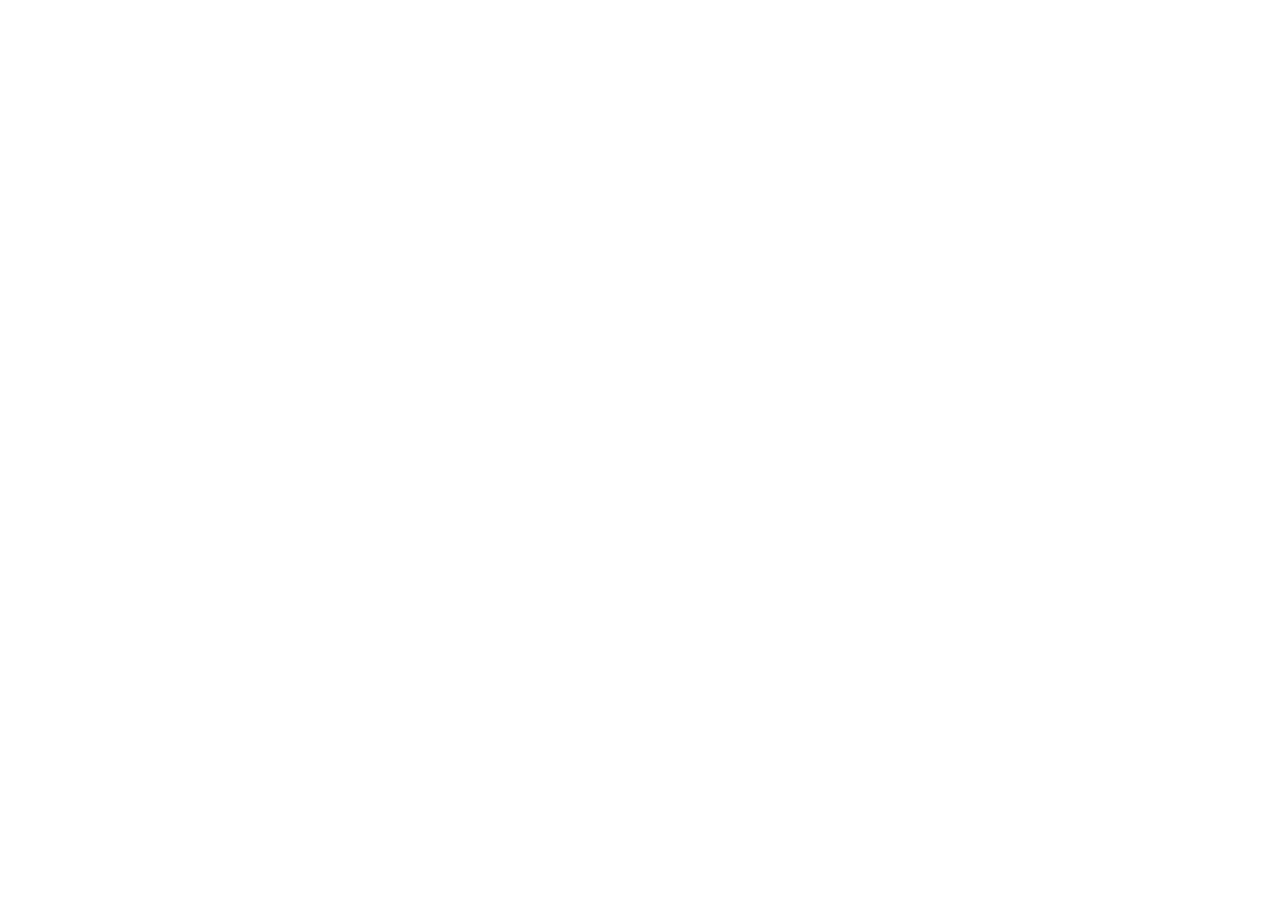
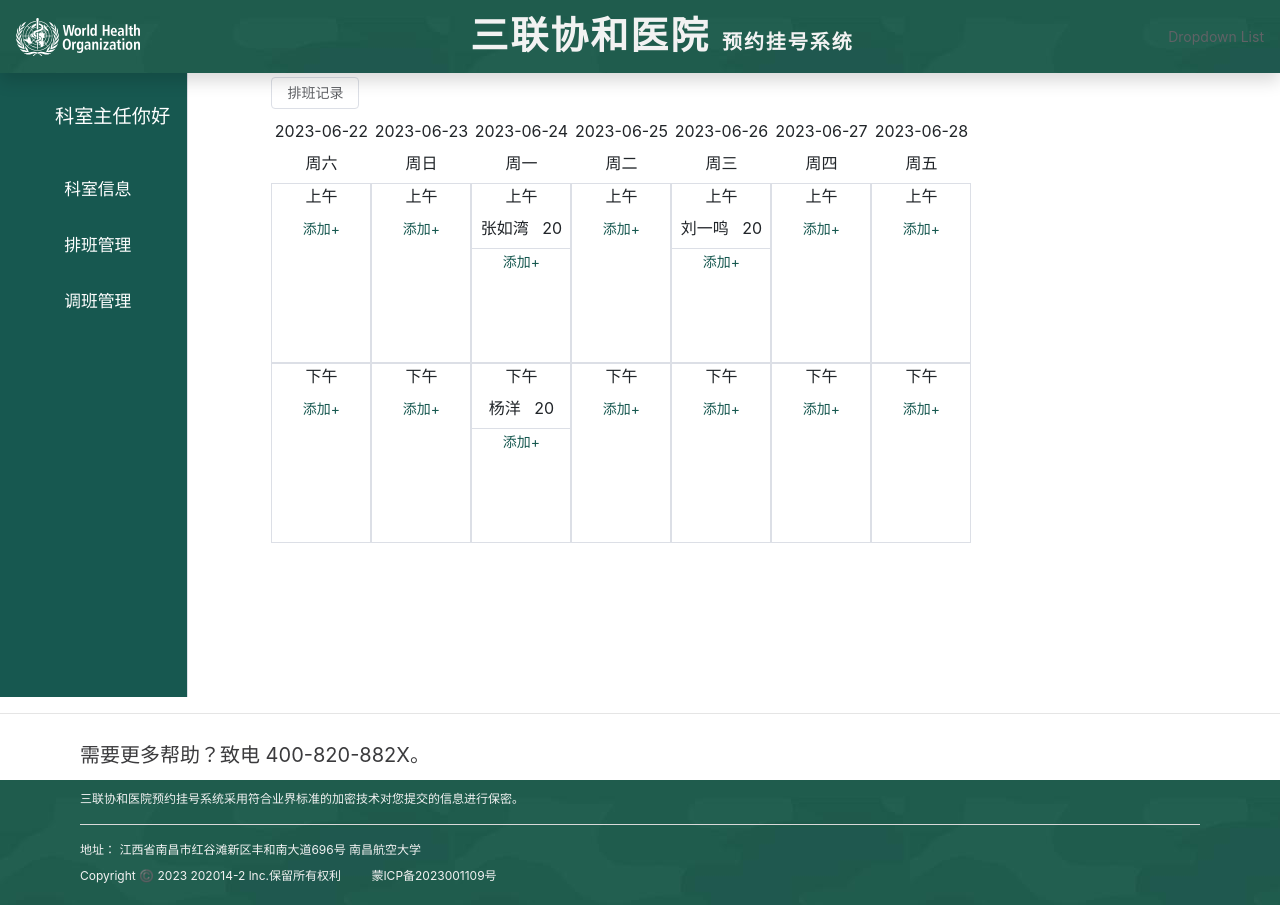
Before and after one commit to 20201422/TripleUnionHospitalRegistrationSystem-client, a Vue app: page /departmentHeaderMain/arrangement in a window 1280 px wide. Before the commit this address had no page. Before the commit the page ends 800 px from the top, so only its background shows below. Built offline with nearby package versions, Linux system fonts and the light colour scheme.

Commit message:
新增基础界面

```diff
--- a/src/components/arrangementTable.vue
+++ b/src/components/departmentHeader/arrangement.vue
@@ -1,5 +1,9 @@
 <template>
     <div class="frame">
+        <el-button >排班记录</el-button>
+        <div style="margin-bottom: 10px ;clear: both;">
+
+        </div>
         <div v-for="dateInfo in date" class="arrangementtable">
             <div id="oneDay" class="oneday">
                 <div id='date'>
@@ -17,7 +21,7 @@
                         </div>
                     </div>
 
-                    <el-text class="button_text" type="primary">添加+</el-text>
+                    <el-text class="button_text" type="primary" @click="addArrangement(dateInfo.time, '上午')">添加+</el-text>
                 </div>
                 <div id='pm' class="halfday">
                     <label>下午</label>
@@ -30,11 +34,35 @@
                         </div>
                     </div>
 
-                    <el-text class="button_text" type="primary">添加+</el-text>
+                    <el-text class="button_text" type="primary" @click="addArrangement(dateInfo.time, '下午')">添加+</el-text>
                 </div>
             </div>
         </div>
     </div>
+    <div style="margin-bottom: 50px ;clear: both;"></div>
+
+    <el-dialog v-model="addVisible" style="min-height: 300px;" width="50%" title="添加排班" append-to-body draggable="true">
+        <el-text size="large">{{ this.selectedDate }}</el-text>&nbsp;&nbsp;
+        <el-text size="large">{{ this.selectedAmOrPm }}</el-text><br><br>
+
+        <el-select v-model="selectedDoctor" clearable placeholder="选择医生">
+            <el-option v-for="doctor in doctors" :key="doctor.doctorId" :label="doctor.doctorName"
+                :value="doctor.doctorName" />
+        </el-select>
+        &nbsp;&nbsp;
+        <el-select v-model="selectedConsultingRoom" clearable placeholder="选择诊室">
+            <el-option v-for="room in consultingRooms" :key="room.consultingRoomId" :label="room.consultingRoomName"
+                :value="room.consultingRoomName" />
+        </el-select>
+        <br><br>
+        <el-text size="large">设置号源数量</el-text><br><br>
+        <el-input-number v-model="numberSourceNum" :min="1" :max="30" />
+
+        <div style="margin-left: 81%;margin-top: 10px;">
+            <el-button type="primary" @click="confirmAdd">确认</el-button>
+            <el-button @click="cancel">取消</el-button>
+        </div>
+    </el-dialog>
 </template>
 
 <script>
@@ -47,7 +75,14 @@
             week: ['周六', '周日', '周一', '周二', '周三', '周四', '周五'],
             date: [],
             arrangementInfo: [],
-
+            addVisible: false,
+            selectedDate: '',
+            selectedAmOrPm: '',
+            selectedDoctor: '',
+            selectedConsultingRoom: '',
+            doctors: [],
+            consultingRooms: [],
+            numberSourceNum: '',
 
             button_color2: Global_color.button_color,
         }
@@ -62,11 +97,11 @@
             { time: this.time[5], week: this.week[5] },
             { time: this.time[6], week: this.week[6] },
         ],
-        this.arrangementInfo = [
-            { arrangementId: 1, doctorName: '张如湾', numberSourceDate: '2023-06-24', amOrPm: '上午', numberSourceNumber: 20 },
-            { arrangementId: 1, doctorName: '杨洋', numberSourceDate: '2023-06-24', amOrPm: '下午', numberSourceNumber: 20 },
-            { arrangementId: 1, doctorName: '刘一鸣', numberSourceDate: '2023-06-26', amOrPm: '上午', numberSourceNumber: 20 }
-        ]
+            this.arrangementInfo = [
+                { arrangementId: 1, doctorName: '张如湾', numberSourceDate: '2023-06-24', amOrPm: '上午', numberSourceNumber: 20 },
+                { arrangementId: 1, doctorName: '杨洋', numberSourceDate: '2023-06-24', amOrPm: '下午', numberSourceNumber: 20 },
+                { arrangementId: 1, doctorName: '刘一鸣', numberSourceDate: '2023-06-26', amOrPm: '上午', numberSourceNumber: 20 }
+            ]
     },
     methods: {
         getNowDate() {
@@ -97,7 +132,31 @@
                 seconds = "0" + seconds;
             }
             this.nowTime = year + "-" + month + "-" + day + " " + hour + sign2 + minutes + sign2 + seconds;
-        }
+        },
+
+        addArrangement(date, amOrPm) {
+            this.addVisible = true;
+            this.selectedDate = date;
+            this.selectedAmOrPm = amOrPm;
+            this.doctors = [
+                { doctorId: 1, doctorName: '医生1' },
+                { doctorId: 2, doctorName: '医生2' },
+                { doctorId: 3, doctorName: '医生3' },
+                { doctorId: 4, doctorName: '医生4' },
+            ],
+                this.consultingRooms = [
+                    { consultingRoomId: 1, consultingRoomName: '诊室1' },
+                    { consultingRoomId: 2, consultingRoomName: '诊室2' },
+                    { consultingRoomId: 3, consultingRoomName: '诊室3' },
+                    { consultingRoomId: 4, consultingRoomName: '诊室4' },
+                ]
+        },
+        confirmAdd(){
+            location.reload()
+        },
+        cancel() {
+            this.addVisible = false
+        },
     },
 
 }
@@ -109,7 +168,7 @@
 }
 
 .frame {
-    margin-left: 25%;
+    margin-left: 5%;
     margin-top: 5%;
 }
 
@@ -140,7 +199,8 @@
 .button_text:hover {
     cursor: pointer;
 }
-.itemInfo{
+
+.itemInfo {
     cursor: pointer;
     border-bottom: 1px solid var(--el-border-color);
 }
--- /dev/null
+++ b/src/components/departmentHeader/departmentHeaderMain.vue
@@ -0,0 +1,61 @@
+<template>
+    <Header></Header>
+    <div class="row">
+        <div class="col-2">
+            <el-menu style="height: 625px; margin-top: 48px;" active-text-color="#ffd04b" background-color="#175850"
+                text-color="#fff">
+                <label style="color: white; font-size: larger;margin: 30px 0px 30px 55px;">科室主任你好</label>
+                <el-menu-item index="1">
+                    <router-link to='/departmentHeaderMain/introduction' class="navs">科室信息</router-link>
+                </el-menu-item>
+                <el-menu-item index="2">
+                    <router-link to='/departmentHeaderMain/arrangement' class="navs">排班管理</router-link>
+                </el-menu-item>
+                <el-menu-item index="3">
+                    <router-link to='/departmentHeaderMain/introduction' class="navs">调班管理</router-link>
+                </el-menu-item>
+
+            </el-menu>
+        </div>
+        <div class="col-10">
+            <router-view></router-view>
+        </div>
+    </div>
+    <Footer></Footer>
+</template>
+
+<script>
+import Header from "@/components/communion/Header.vue";
+import Footer from "@/components/communion/Footer.vue";
+
+export default {
+    components: {
+        Header,
+        Footer,
+    },
+    data() {
+        return {
+
+        }
+    },
+    methods: {
+
+    }
+}
+</script>
+
+<style scoped>
+.navs {
+    font-size: larger;
+    color: white;
+    text-align: center;
+    display: inline-block;
+    padding: 0.5rem 1rem;
+    padding-left: 30%;
+    transition: all 0.15s;
+}
+
+.navs:hover {
+    text-decoration: none;
+}
+</style>
--- /dev/null
+++ b/src/components/departmentHeader/introduction.vue
@@ -0,0 +1,5 @@
+<template>
+    <div>
+        <label style="margin-top: 50px;">科室信息</label>
+    </div>
+</template>
--- a/src/router/index.js
+++ b/src/router/index.js
@@ -2,7 +2,9 @@
 
 import Login from "@/views/LoginView.vue"
 import Main from "@/views/MainView.vue"
-import arrangementTable from '@/components/arrangementTable.vue';
+import departmentHeaderMain from "@/components/departmentHeader/departmentHeaderMain.vue"
+import introduction from "@/components/departmentHeader/introduction.vue"
+import arrangement from "@/components/departmentHeader/arrangement.vue"
 
 const routes = [
     {
@@ -27,9 +29,14 @@
         ],
     },
     {
-        path:'/arrangementTable',
-        name: 'arrangementTable',
-        component:arrangementTable,
+        path:'/departmentHeaderMain',
+        name: 'departmentHeaderMain',
+        component:departmentHeaderMain,
+        children:[
+            { path: '/departmentHeaderMain',redirect:'/departmentHeaderMain/introduction'},
+            { path: 'introduction',component:introduction},
+            { path:'arrangement', component:arrangement}
+        ]
     },
 
 ]
```
